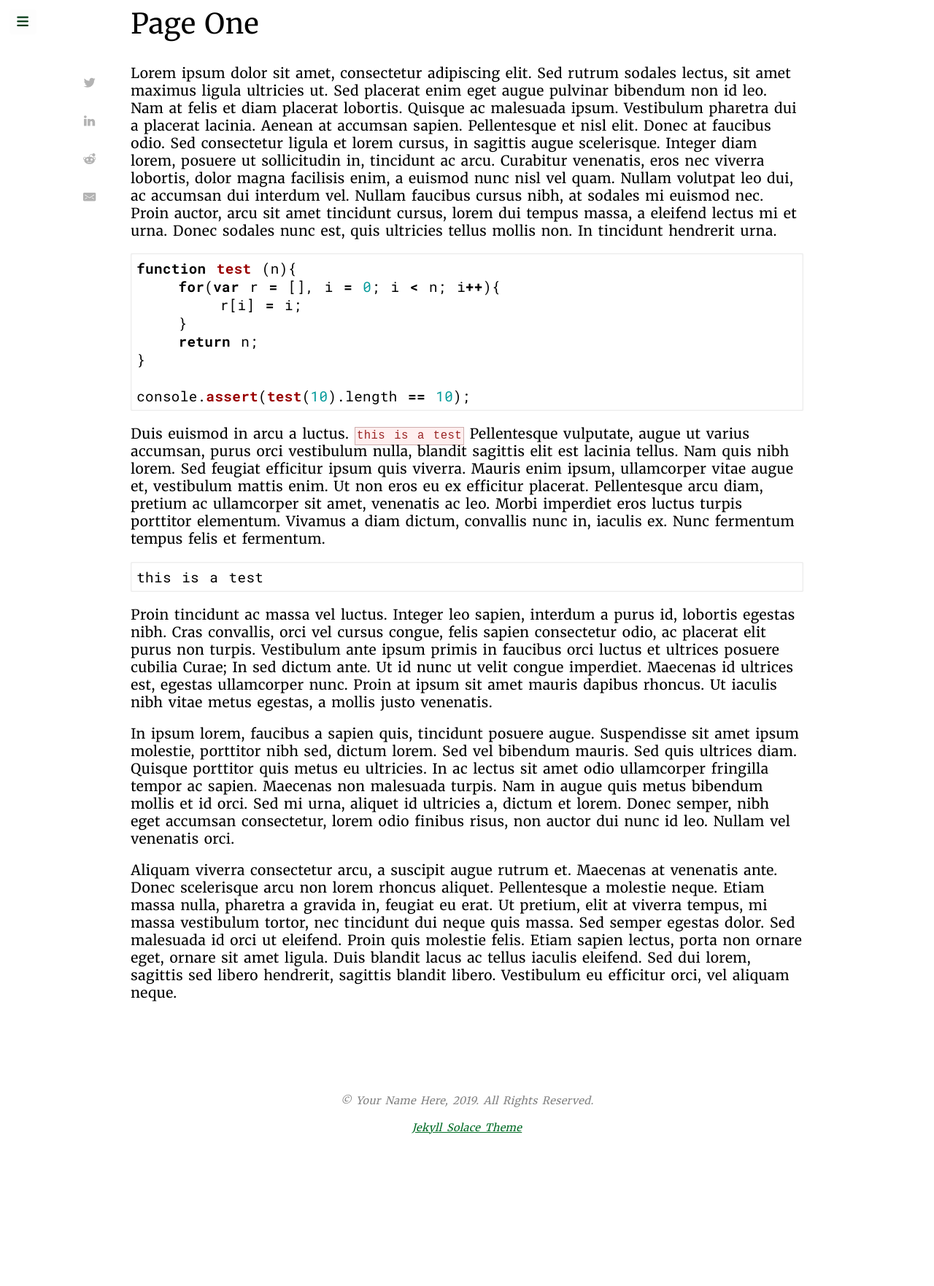
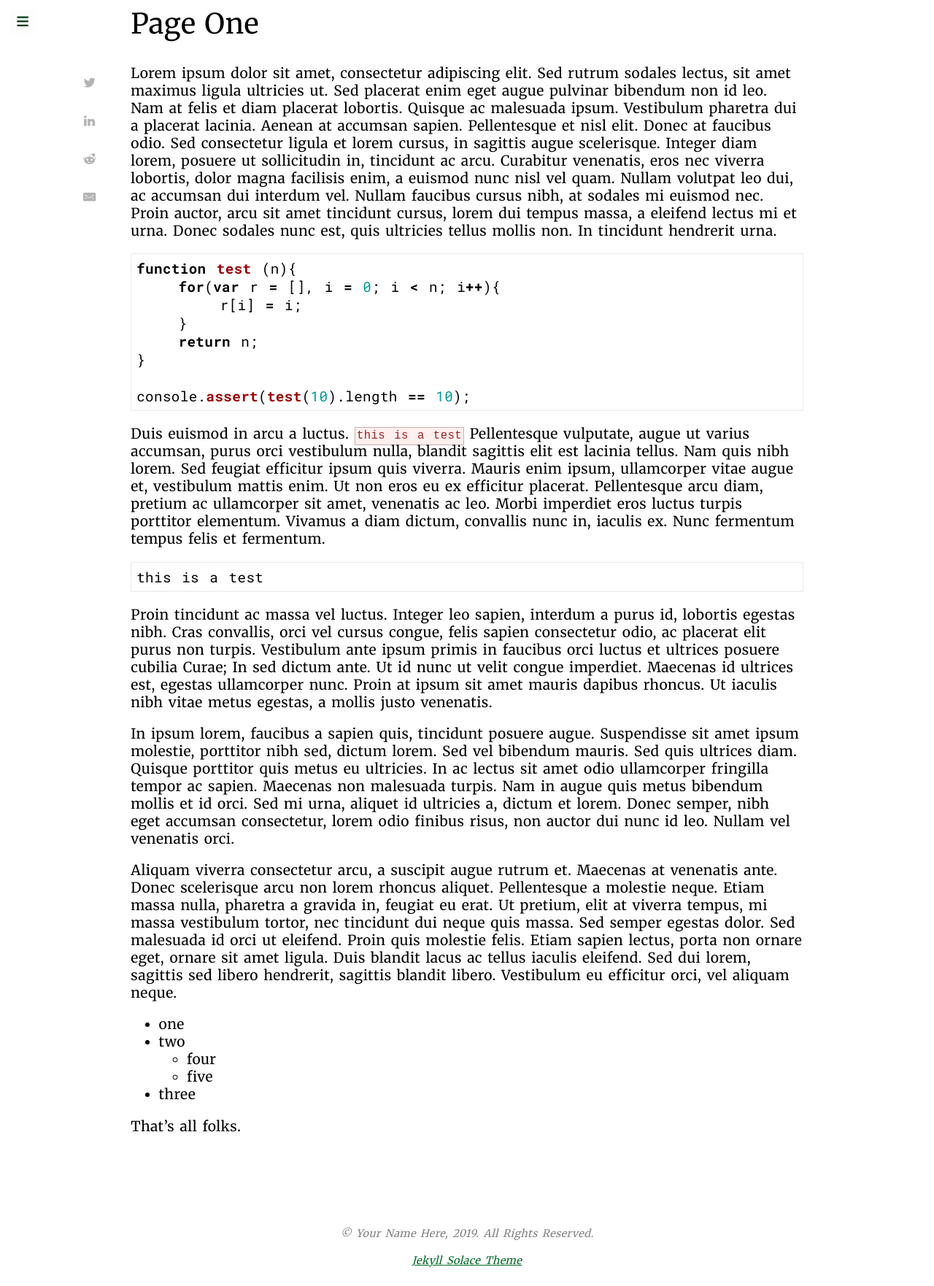
Before and after one commit to samba/jekyll-solace-theme, a Jekyll site: the page built from pages/one.md, in a window 1280 px wide. Shown: the whole page at 73% size. Built offline with Jekyll 4.4.1, drawn with Linux system fonts in a browser that asks for light colours; nearby versions of some CDN libraries; a style sheet for code colours, icons or effects is not loaded; before the commit the page ends 1579 px from its top, so only the background shows below that.

Commit message:
Ensure that nested lists don't look terrible.

```diff
--- a/_sass/_base.scss
+++ b/_sass/_base.scss
@@ -48,6 +48,11 @@
      margin-bottom: $spacing-unit / 4;
      margin-top: $spacing-unit / 2;
  }
+
+// Don't apply this nonsense to nested lists.
+ul ul, ul ol, ol ul {
+    margin-top: inherit;
+}
 
 
 /**
--- a/pages/one.md
+++ b/pages/one.md
@@ -31,3 +31,13 @@
 In ipsum lorem, faucibus a sapien quis, tincidunt posuere augue. Suspendisse sit amet ipsum molestie, porttitor nibh sed, dictum lorem. Sed vel bibendum mauris. Sed quis ultrices diam. Quisque porttitor quis metus eu ultricies. In ac lectus sit amet odio ullamcorper fringilla tempor ac sapien. Maecenas non malesuada turpis. Nam in augue quis metus bibendum mollis et id orci. Sed mi urna, aliquet id ultricies a, dictum et lorem. Donec semper, nibh eget accumsan consectetur, lorem odio finibus risus, non auctor dui nunc id leo. Nullam vel venenatis orci.
 
 Aliquam viverra consectetur arcu, a suscipit augue rutrum et. Maecenas at venenatis ante. Donec scelerisque arcu non lorem rhoncus aliquet. Pellentesque a molestie neque. Etiam massa nulla, pharetra a gravida in, feugiat eu erat. Ut pretium, elit at viverra tempus, mi massa vestibulum tortor, nec tincidunt dui neque quis massa. Sed semper egestas dolor. Sed malesuada id orci ut eleifend. Proin quis molestie felis. Etiam sapien lectus, porta non ornare eget, ornare sit amet ligula. Duis blandit lacus ac tellus iaculis eleifend. Sed dui lorem, sagittis sed libero hendrerit, sagittis blandit libero. Vestibulum eu efficitur orci, vel aliquam neque.
+
+
+- one
+- two
+    - four
+    - five
+- three
+
+
+That's all folks.
```
